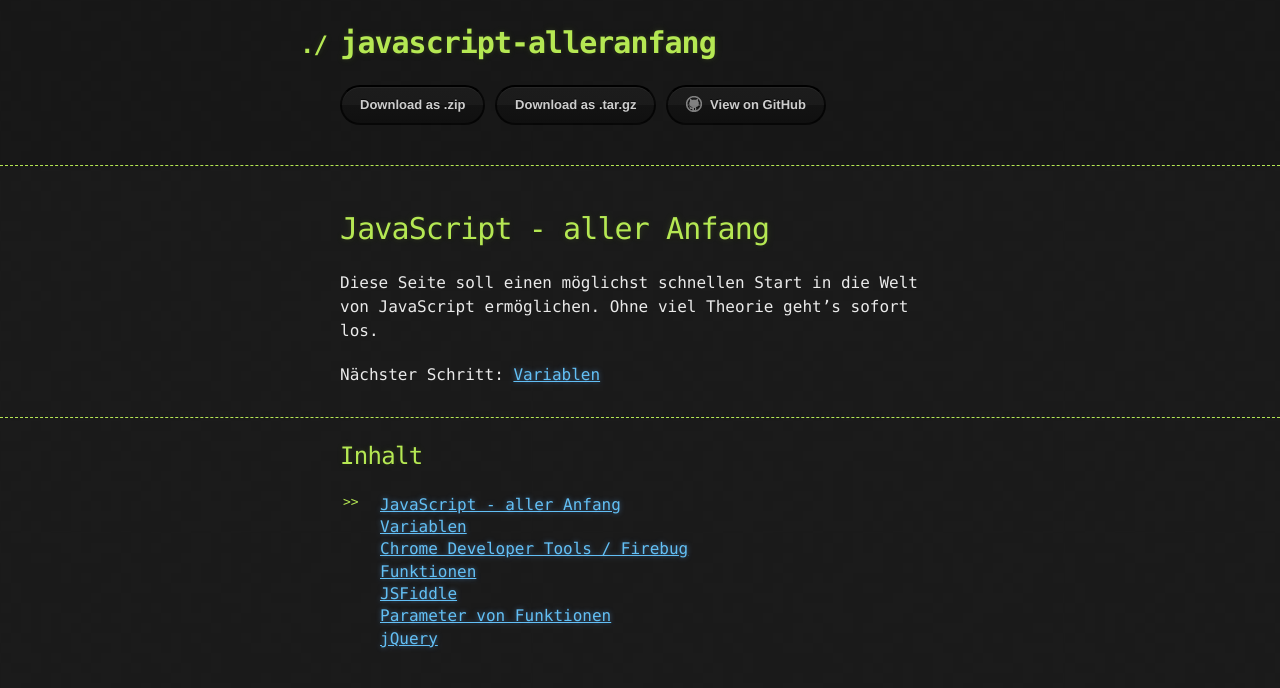
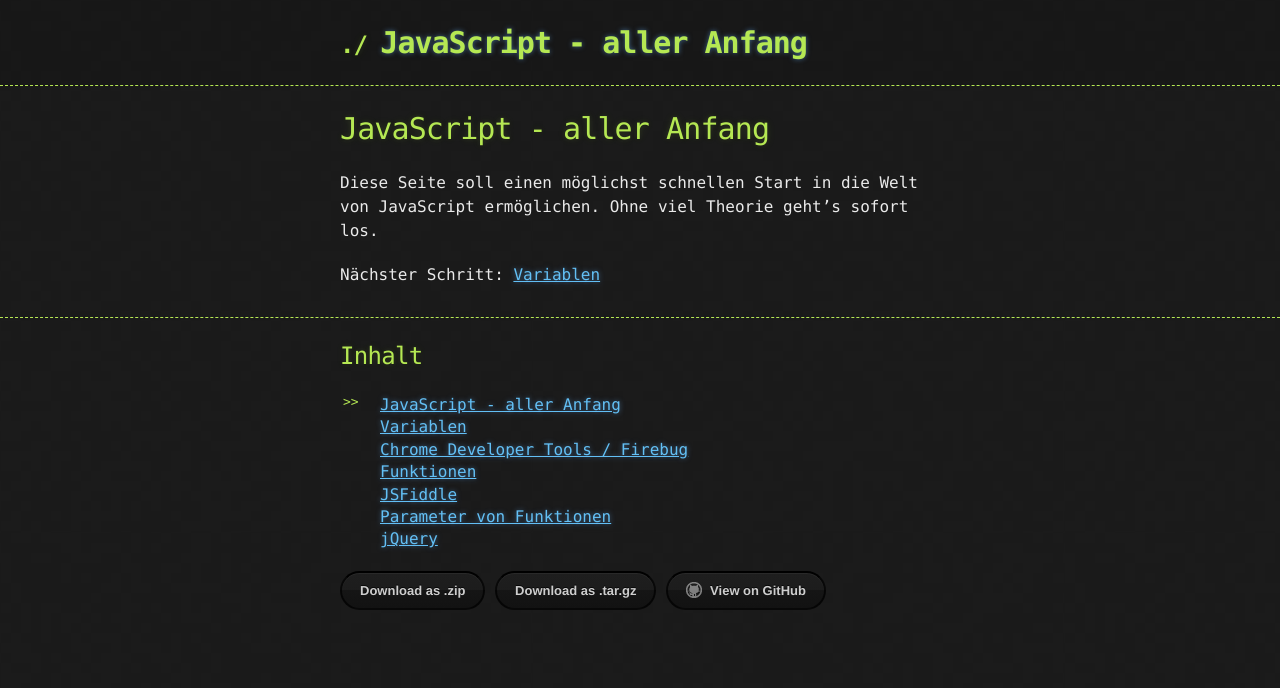
Before and after one commit to hofrob/JavaScript-AllerAnfang, a Jekyll site: the page built from index.md, in a window 1280 px wide. Shown: the top 688 px of the page. Built offline with Jekyll 4.4.1, drawn with Linux system fonts in a browser that asks for light colours.

Commit message:
header, links

```diff
--- a/_layouts/default.html
+++ b/_layouts/default.html
@@ -15,14 +15,8 @@
 
         <header>
             <div class="container">
-                <h1>javascript-alleranfang</h1>
-                <h2></h2>
-
-                <section id="downloads">
-                    <a href="https://github.com/hofrob/JavaScript-AllerAnfang/zipball/gh-pages" class="btn">Download as .zip</a>
-                    <a href="https://github.com/hofrob/JavaScript-AllerAnfang/tarball/gh-pages" class="btn">Download as .tar.gz</a>
-                    <a href="https://github.com/hofrob/JavaScript-AllerAnfang" class="btn btn-github"><span class="icon"></span>View on GitHub</a>
-                </section>
+                <h1><a class="title" href="{{ site.github.url }}/">JavaScript - aller Anfang</a></h1>
+                <!--<h2></h2>-->
             </div>
         </header>
 		{% assign nexttoc = page.toc | plus: 1 %}
@@ -58,5 +52,11 @@
 			</div>
 		</section>
 
+		<section id="downloads">
+			<div class="container">	<a href="https://github.com/hofrob/JavaScript-AllerAnfang/zipball/gh-pages" class="btn">Download as .zip</a>
+				<a href="https://github.com/hofrob/JavaScript-AllerAnfang/tarball/gh-pages" class="btn">Download as .tar.gz</a>
+				<a href="https://github.com/hofrob/JavaScript-AllerAnfang" class="btn btn-github"><span class="icon"></span>View on GitHub</a>
+			</div>
+		</section>
     </body>
 </html>
--- a/stylesheets/stylesheet.css
+++ b/stylesheets/stylesheet.css
@@ -39,14 +39,13 @@ header {
 	background: rgba(0, 0, 0, 0.1);
 	width: 100%;
 	border-bottom: 1px dashed #b5e853;
-	padding: 20px 0;
-	margin: 0 0 40px 0;
+	padding: 20px 0 0;
+	margin: 0 0 20px 0;
 }
 
 header h1 {
 	font-size: 30px;
 	line-height: 1.5;
-	margin: 0 0 0 -40px;
 	font-weight: bold;
 	font-family: Monaco, "Bitstream Vera Sans Mono", "Lucida Console", Terminal, monospace;
 	color: #b5e853;
@@ -232,6 +231,11 @@ a {
 	text-shadow: 0 0 5px rgba(104, 182, 255, 0.5);
 }
 
+a.title {
+	color: #b5e853;
+	text-decoration: none;
+}
+
 /* Clearfix */
 
 .cf:before, .cf:after {
```
